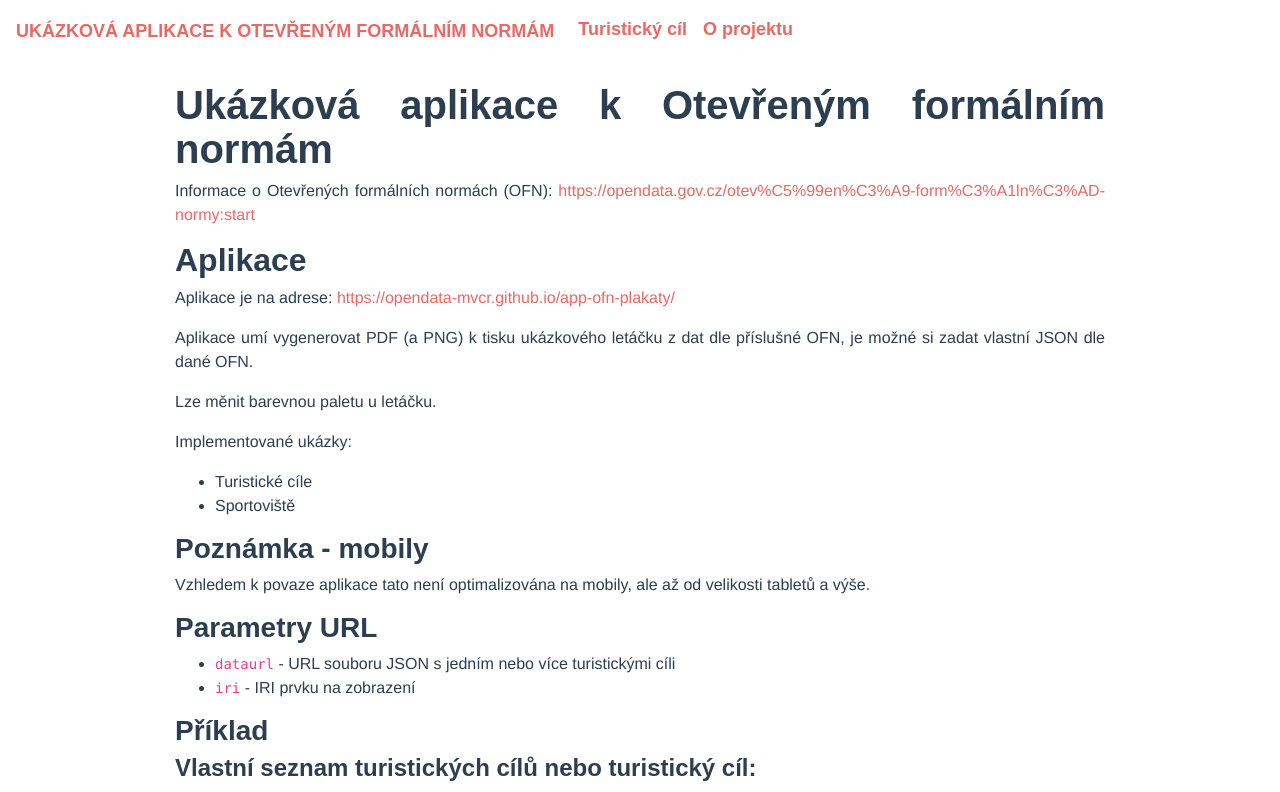
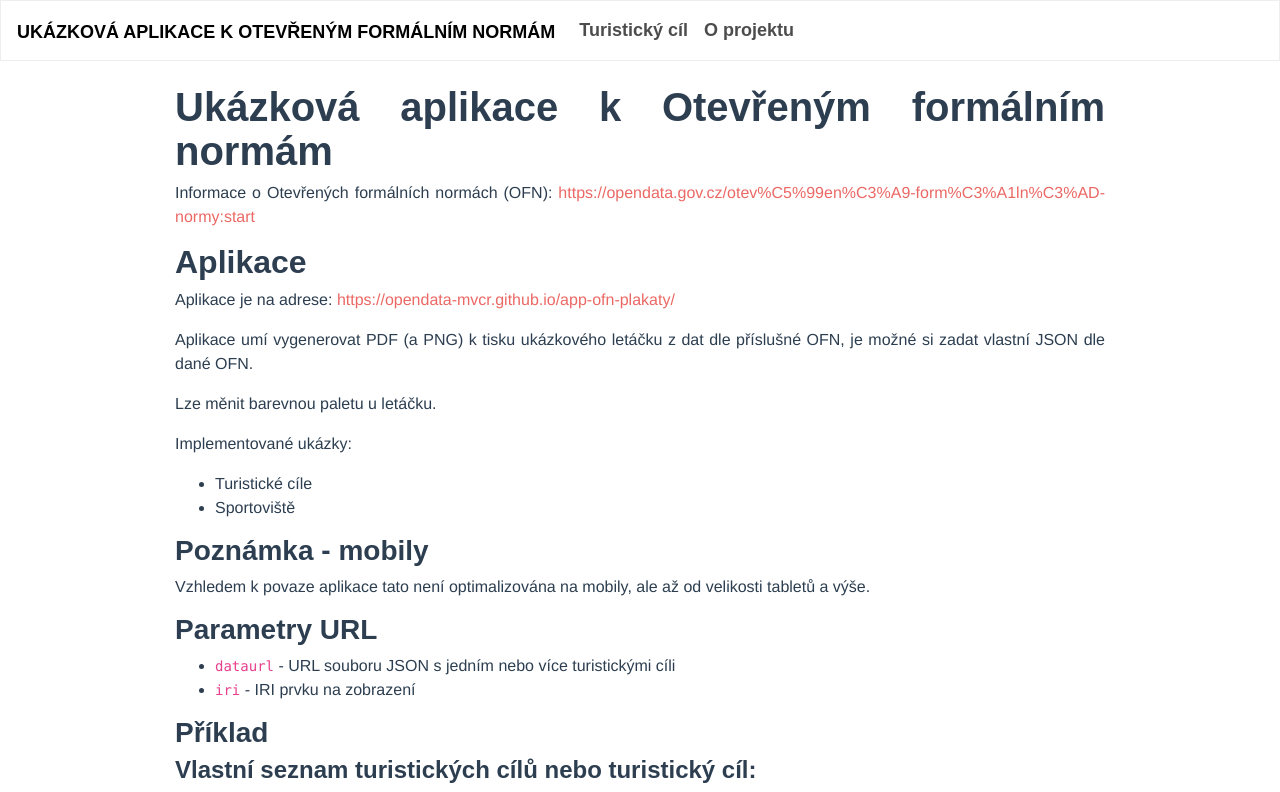
Before and after one commit to opendata-mvcr/app-ofn-plakaty, a Vue app: page /#/o-projektu in a window 1280 px wide. Shown: the top 792 px of the page. Built offline with nearby package versions, Linux system fonts and the light colour scheme; a web font is replaced by a local one.

Commit message:
light background about

```diff
--- a/src/components/About.vue
+++ b/src/components/About.vue
@@ -1,6 +1,6 @@
 <template>
   <div>
-    <Header />
+    <Header light="light" />
     <div class="container pt-4 article text-justify">
       <h1 id="uk-zkov-aplikace-k-otev-en-m-form-ln-m-norm-m">Ukázková aplikace k Otevřeným formálním normám</h1>
       <p>Informace o Otevřených formálních normách (OFN): <a href="https://opendata.gov.cz/otev%C5%99en%C3%A9-form%C3%A1ln%C3%AD-normy:start">https://opendata.gov.cz/otev%C5%99en%C3%A9-form%C3%A1ln%C3%AD-normy:start</a></p>
```
